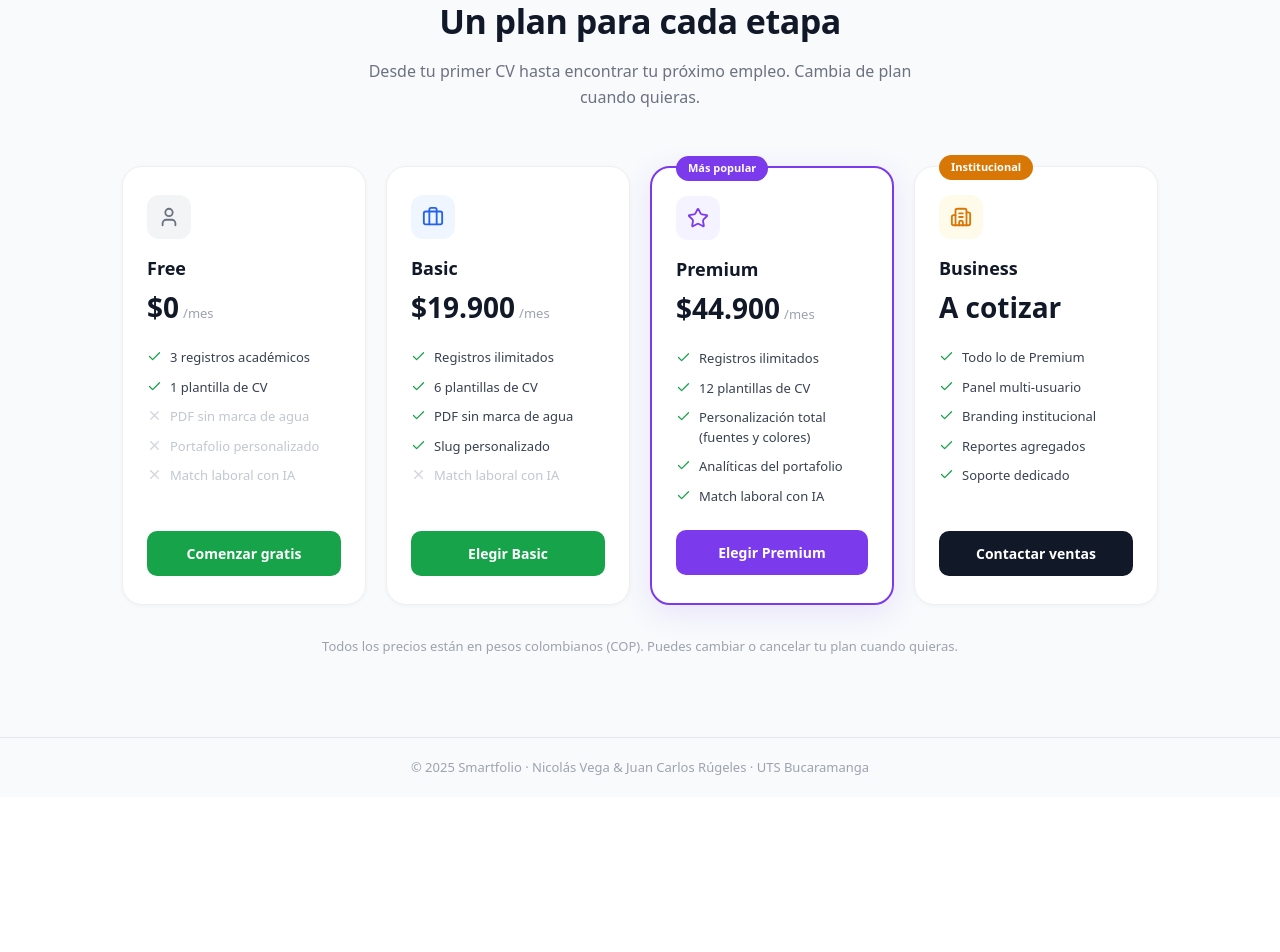
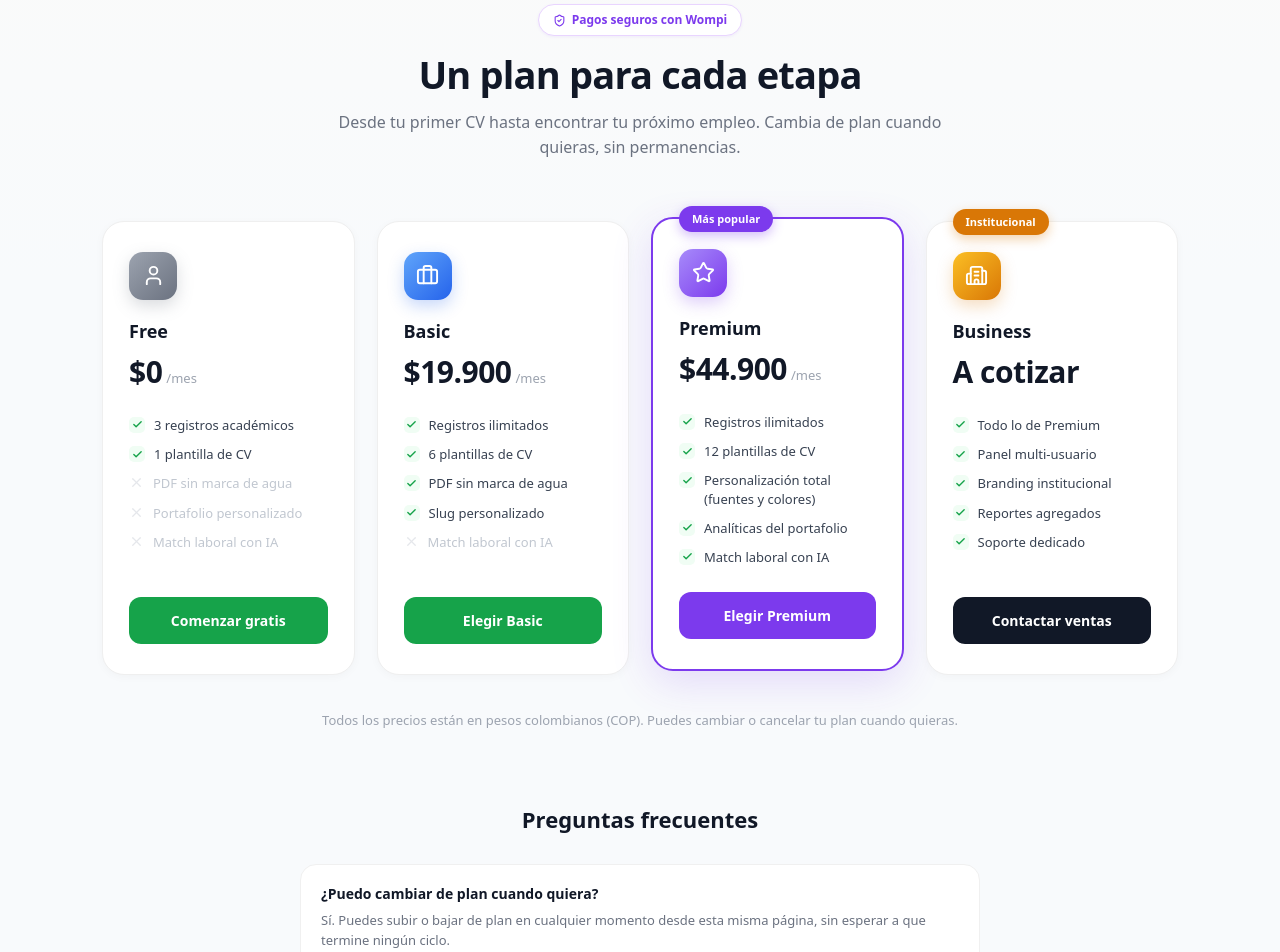
Before and after one commit to Nico2005vega/smartfolio, a Next.js app: page /pricing in a window 1280 px wide. Shown: the part 120-1072 px from the top of the page. Before the commit the page ends 917 px from the top, so only its background shows below. Built offline with nearby package versions, Linux system fonts and the light colour scheme; no server answers.

Commit message:
feat: rediseño premium de /pricing + confirmación automática de pago

```diff
--- a/src/app/pricing/page.tsx
+++ b/src/app/pricing/page.tsx
@@ -2,7 +2,7 @@ import { createClient } from "@/lib/supabase/server";
 import Link from "next/link";
 import {
   FileText, ArrowRight, Check, X,
-  User, Briefcase, Star, Building2,
+  User, Briefcase, Star, Building2, ShieldCheck,
 } from "lucide-react";
 import type { UserPlan } from "@/types";
 import { isPurchasablePlan } from "@/lib/wompi";
@@ -18,7 +18,7 @@ interface PlanDef {
   price: string;
   period: string;
   color: string;
-  bg: string;
+  gradient: string;
   badge?: string;
   badgeColor?: string;
   highlighted?: boolean;
@@ -29,7 +29,7 @@ interface PlanDef {
 const PLANS: PlanDef[] = [
   {
     key: "free", name: "Free", icon: User, price: "$0", period: "/mes",
-    color: "#6b7280", bg: "#f3f4f6",
+    color: "#6b7280", gradient: "linear-gradient(135deg,#9ca3af,#6b7280)",
     features: [
       { text: "3 registros académicos", included: true },
       { text: "1 plantilla de CV", included: true },
@@ -41,7 +41,7 @@ const PLANS: PlanDef[] = [
   },
   {
     key: "basic", name: "Basic", icon: Briefcase, price: "$19.900", period: "/mes",
-    color: "#2563eb", bg: "#eff6ff",
+    color: "#2563eb", gradient: "linear-gradient(135deg,#60a5fa,#2563eb)",
     features: [
       { text: "Registros ilimitados", included: true },
       { text: "6 plantillas de CV", included: true },
@@ -53,7 +53,7 @@ const PLANS: PlanDef[] = [
   },
   {
     key: "premium", name: "Premium", icon: Star, price: "$44.900", period: "/mes",
-    color: "#7c3aed", bg: "#f5f3ff",
+    color: "#7c3aed", gradient: "linear-gradient(135deg,#a78bfa,#7c3aed)",
     badge: "Más popular", badgeColor: "#7c3aed", highlighted: true,
     features: [
       { text: "Registros ilimitados", included: true },
@@ -66,7 +66,7 @@ const PLANS: PlanDef[] = [
   },
   {
     key: "business", name: "Business", icon: Building2, price: "A cotizar", period: "",
-    color: "#d97706", bg: "#fffbeb",
+    color: "#d97706", gradient: "linear-gradient(135deg,#fbbf24,#d97706)",
     badge: "Institucional", badgeColor: "#d97706",
     features: [
       { text: "Todo lo de Premium", included: true },
@@ -76,6 +76,25 @@ const PLANS: PlanDef[] = [
       { text: "Soporte dedicado", included: true },
     ],
     ctaLabel: "Contactar ventas",
+  },
+];
+
+const FAQS = [
+  {
+    q: "¿Puedo cambiar de plan cuando quiera?",
+    a: "Sí. Puedes subir o bajar de plan en cualquier momento desde esta misma página, sin esperar a que termine ningún ciclo.",
+  },
+  {
+    q: "¿Cómo se procesan los pagos?",
+    a: "A través de Wompi, la pasarela de pagos más usada en Colombia. Smartfolio nunca ve ni guarda los datos de tu tarjeta.",
+  },
+  {
+    q: "¿Qué pasa si cancelo?",
+    a: "Vuelves automáticamente al plan Free. Tus registros, documentos y CV no se borran — solo se aplican de nuevo los límites gratuitos.",
+  },
+  {
+    q: "¿El plan Business tiene un precio fijo?",
+    a: "No — como está pensado para universidades o empresas con muchos usuarios, el precio se cotiza según la cantidad de personas. Escríbenos y te respondemos rápido.",
   },
 ];
 
@@ -94,9 +113,17 @@ export default async function PricingPage() {
   }
 
   return (
-    <div style={{ minHeight: "100vh", background: "#f8fafc", fontFamily: "system-ui,-apple-system,sans-serif" }}>
+    <div style={{ minHeight: "100vh", background: "linear-gradient(180deg,#fafafa 0%,#f8fafc 400px)", fontFamily: "system-ui,-apple-system,sans-serif" }}>
 
-      {/* ── Navbar (igual que la landing) ── */}
+      <style>{`
+        .pricing-card { transition: transform .25s ease, box-shadow .25s ease; }
+        .pricing-card:hover { transform: translateY(-6px); }
+        .pricing-card.featured:hover { transform: translateY(-10px) scale(1.02); }
+        .pricing-cta { transition: opacity .15s ease, transform .15s ease; }
+        .pricing-cta:hover { opacity: .92; transform: translateY(-1px); }
+      `}</style>
+
+      {/* ── Navbar ── */}
       <nav style={{ background: "white", borderBottom: "1px solid #e5e7eb", padding: "0 32px", height: "60px", display: "flex", alignItems: "center", justifyContent: "space-between", position: "sticky", top: 0, zIndex: 50 }}>
         <Link href="/" style={{ display: "flex", alignItems: "center", gap: "10px", textDecoration: "none" }}>
           <div style={{ width: "32px", height: "32px", borderRadius: "10px", background: "linear-gradient(135deg,#16a34a,#059669)", display: "flex", alignItems: "center", justifyContent: "center" }}>
@@ -124,73 +151,96 @@ export default async function PricingPage() {
       </nav>
 
       {/* ── Encabezado ── */}
-      <div style={{ textAlign: "center", padding: "56px 32px 16px", maxWidth: "640px", margin: "0 auto" }}>
-        <h1 style={{ fontSize: "34px", fontWeight: "800", color: "#111827", margin: "0 0 12px", letterSpacing: "-0.5px" }}>
+      <div style={{ textAlign: "center", padding: "64px 32px 16px", maxWidth: "680px", margin: "0 auto" }}>
+        <div style={{
+          display: "inline-flex", alignItems: "center", gap: "6px", padding: "6px 14px",
+          background: "white", border: "1px solid #e9d5ff", borderRadius: "99px",
+          fontSize: "12px", fontWeight: "700", color: "#7c3aed", marginBottom: "18px",
+          boxShadow: "0 1px 3px rgba(124,58,237,0.08)",
+        }}>
+          <ShieldCheck size={13} /> Pagos seguros con Wompi
+        </div>
+        <h1 style={{ fontSize: "38px", fontWeight: "800", color: "#111827", margin: "0 0 14px", letterSpacing: "-0.8px", lineHeight: 1.1 }}>
           Un plan para cada etapa
         </h1>
         <p style={{ color: "#6b7280", fontSize: "16px", margin: 0, lineHeight: 1.6 }}>
-          Desde tu primer CV hasta encontrar tu próximo empleo. Cambia de plan cuando quieras.
+          Desde tu primer CV hasta encontrar tu próximo empleo. Cambia de plan cuando quieras, sin permanencias.
         </p>
       </div>
 
       {/* ── Tarjetas de planes ── */}
-      <div style={{ maxWidth: "1100px", margin: "0 auto", padding: "40px 32px 80px" }}>
-        <div style={{ display: "grid", gridTemplateColumns: "repeat(auto-fit,minmax(230px,1fr))", gap: "20px", alignItems: "stretch" }}>
+      <div style={{ maxWidth: "1140px", margin: "0 auto", padding: "44px 32px 90px" }}>
+        <div style={{ display: "grid", gridTemplateColumns: "repeat(auto-fit,minmax(240px,1fr))", gap: "22px", alignItems: "stretch" }}>
           {PLANS.map((plan) => {
             const Icon = plan.icon;
             const isCurrent = currentPlan === plan.key;
 
             return (
-              <div key={plan.key} style={{
-                background: "white",
-                borderRadius: "20px",
-                border: plan.highlighted ? "2px solid #7c3aed" : "1px solid #f0f0f0",
-                padding: "28px 24px",
-                boxShadow: plan.highlighted ? "0 8px 30px rgba(124,58,237,0.12)" : "0 1px 4px rgba(0,0,0,0.04)",
-                display: "flex",
-                flexDirection: "column",
-                position: "relative",
-              }}>
+              <div
+                key={plan.key}
+                className={`pricing-card${plan.highlighted ? " featured" : ""}`}
+                style={{
+                  background: "white",
+                  borderRadius: "22px",
+                  border: plan.highlighted ? "2px solid #7c3aed" : "1px solid #efefef",
+                  padding: "30px 26px",
+                  boxShadow: plan.highlighted ? "0 12px 40px rgba(124,58,237,0.16)" : "0 2px 10px rgba(0,0,0,0.03)",
+                  display: "flex",
+                  flexDirection: "column",
+                  position: "relative",
+                  transform: plan.highlighted ? "translateY(-4px)" : "none",
+                }}
+              >
                 {plan.badge && (
                   <div style={{
-                    position: "absolute", top: "-12px", left: "24px",
+                    position: "absolute", top: "-13px", left: "26px",
                     background: plan.badgeColor, color: "white",
                     fontSize: "11px", fontWeight: "700",
-                    padding: "4px 12px", borderRadius: "99px",
+                    padding: "5px 13px", borderRadius: "99px",
+                    boxShadow: `0 4px 12px ${plan.badgeColor}55`,
                   }}>
                     {plan.badge}
                   </div>
                 )}
 
-                <div style={{ width: "44px", height: "44px", borderRadius: "12px", background: plan.bg, display: "flex", alignItems: "center", justifyContent: "center", marginBottom: "16px" }}>
-                  <Icon size={22} color={plan.color} />
+                <div style={{
+                  width: "48px", height: "48px", borderRadius: "14px", background: plan.gradient,
+                  display: "flex", alignItems: "center", justifyContent: "center", marginBottom: "18px",
+                  boxShadow: `0 6px 16px ${plan.color}40`,
+                }}>
+                  <Icon size={23} color="white" />
                 </div>
 
                 <h3 style={{ fontSize: "18px", fontWeight: "800", color: "#111827", margin: "0 0 4px" }}>{plan.name}</h3>
-                <div style={{ display: "flex", alignItems: "baseline", gap: "4px", margin: "0 0 20px" }}>
-                  <span style={{ fontSize: "28px", fontWeight: "800", color: "#111827" }}>{plan.price}</span>
+                <div style={{ display: "flex", alignItems: "baseline", gap: "4px", margin: "0 0 22px" }}>
+                  <span style={{ fontSize: "30px", fontWeight: "800", color: "#111827", letterSpacing: "-0.5px" }}>{plan.price}</span>
                   {plan.period && <span style={{ fontSize: "13px", color: "#9ca3af" }}>{plan.period}</span>}
                 </div>
 
-                <div style={{ display: "flex", flexDirection: "column", gap: "10px", marginBottom: "24px", flex: 1 }}>
+                <div style={{ display: "flex", flexDirection: "column", gap: "11px", marginBottom: "26px", flex: 1 }}>
                   {plan.features.map((f) => (
-                    <div key={f.text} style={{ display: "flex", gap: "8px", alignItems: "flex-start", fontSize: "13px", color: f.included ? "#374151" : "#c1c7d0" }}>
+                    <div key={f.text} style={{ display: "flex", gap: "9px", alignItems: "flex-start", fontSize: "13px", color: f.included ? "#374151" : "#c1c7d0" }}>
                       {f.included
-                        ? <Check size={15} color="#16a34a" style={{ flexShrink: 0, marginTop: "1px" }} />
-                        : <X size={15} color="#d1d5db" style={{ flexShrink: 0, marginTop: "1px" }} />}
-                      <span>{f.text}</span>
+                        ? (
+                          <div style={{ width: "16px", height: "16px", borderRadius: "5px", background: "#f0fdf4", display: "flex", alignItems: "center", justifyContent: "center", flexShrink: 0, marginTop: "1px" }}>
+                            <Check size={11} color="#16a34a" strokeWidth={3} />
+                          </div>
+                        )
+                        : <X size={15} color="#e5e7eb" style={{ flexShrink: 0, marginTop: "1px" }} />}
+                      <span style={{ lineHeight: 1.4 }}>{f.text}</span>
                     </div>
                   ))}
                 </div>
 
                 {isCurrent ? (
-                  <div style={{ textAlign: "center", padding: "12px", background: "#f3f4f6", color: "#6b7280", borderRadius: "10px", fontSize: "14px", fontWeight: "600" }}>
+                  <div style={{ textAlign: "center", padding: "12px", background: "#f3f4f6", color: "#6b7280", borderRadius: "12px", fontSize: "14px", fontWeight: "600" }}>
                     Tu plan actual
                   </div>
                 ) : plan.key === "business" ? (
                   <a
                     href="mailto:ventas@smartfolio.co"
-                    style={{ textAlign: "center", padding: "12px", background: "#111827", color: "white", borderRadius: "10px", fontSize: "14px", fontWeight: "700", textDecoration: "none" }}
+                    className="pricing-cta"
+                    style={{ textAlign: "center", padding: "13px", background: "#111827", color: "white", borderRadius: "12px", fontSize: "14px", fontWeight: "700", textDecoration: "none" }}
                   >
                     {plan.ctaLabel}
                   </a>
@@ -203,10 +253,11 @@ export default async function PricingPage() {
                 ) : (
                   <Link
                     href={user ? "/settings" : `/register?plan=${plan.key}`}
+                    className="pricing-cta"
                     style={{
-                      textAlign: "center", padding: "12px",
+                      textAlign: "center", padding: "13px",
                       background: plan.highlighted ? "#7c3aed" : "#16a34a",
-                      color: "white", borderRadius: "10px", textDecoration: "none",
+                      color: "white", borderRadius: "12px", textDecoration: "none",
                       fontSize: "14px", fontWeight: "700",
                     }}
                   >
@@ -218,12 +269,27 @@ export default async function PricingPage() {
           })}
         </div>
 
-        <p style={{ textAlign: "center", color: "#9ca3af", fontSize: "13px", marginTop: "32px" }}>
+        <p style={{ textAlign: "center", color: "#9ca3af", fontSize: "13px", marginTop: "36px" }}>
           Todos los precios están en pesos colombianos (COP). Puedes cambiar o cancelar tu plan cuando quieras.
         </p>
+
+        {/* ── Preguntas frecuentes ── */}
+        <div style={{ maxWidth: "680px", margin: "72px auto 0" }}>
+          <h2 style={{ fontSize: "22px", fontWeight: "800", color: "#111827", textAlign: "center", margin: "0 0 28px" }}>
+            Preguntas frecuentes
+          </h2>
+          <div style={{ display: "flex", flexDirection: "column", gap: "12px" }}>
+            {FAQS.map((item) => (
+              <div key={item.q} style={{ background: "white", borderRadius: "16px", border: "1px solid #f0f0f0", padding: "18px 20px" }}>
+                <p style={{ fontSize: "14px", fontWeight: "700", color: "#111827", margin: "0 0 6px" }}>{item.q}</p>
+                <p style={{ fontSize: "13px", color: "#6b7280", margin: 0, lineHeight: 1.6 }}>{item.a}</p>
+              </div>
+            ))}
+          </div>
+        </div>
       </div>
 
-      {/* ── Footer (igual que la landing) ── */}
+      {/* ── Footer ── */}
       <div style={{ borderTop: "1px solid #e5e7eb", padding: "20px 32px", textAlign: "center" }}>
         <p style={{ fontSize: "13px", color: "#9ca3af", margin: 0 }}>
           © 2025 Smartfolio · Nicolás Vega & Juan Carlos Rúgeles · UTS Bucaramanga
```
Also changed, not shown: src/components/payments/WompiCheckoutButton.tsx (+105 -4 lines).
